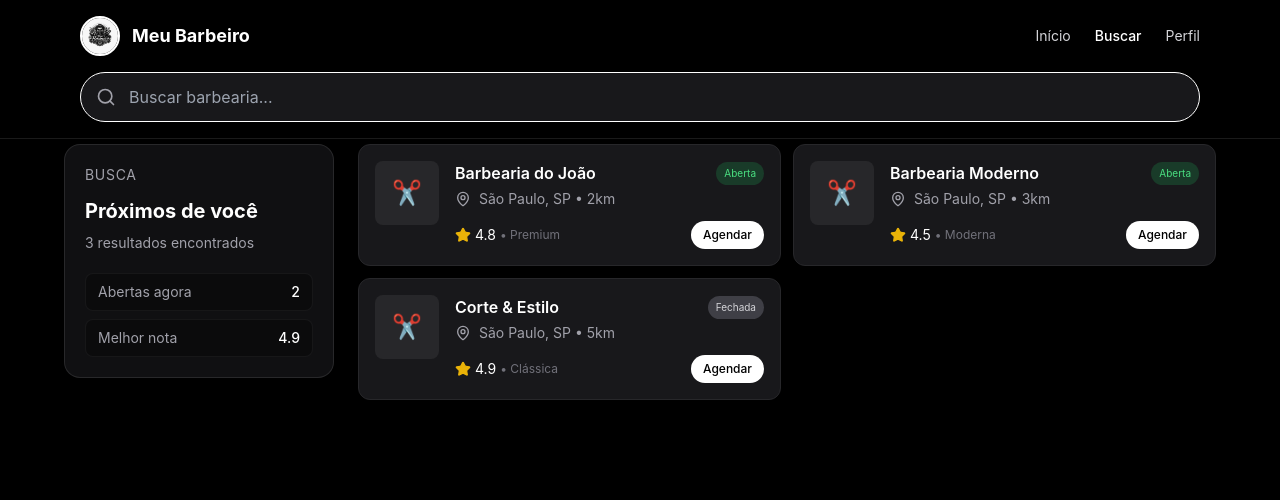
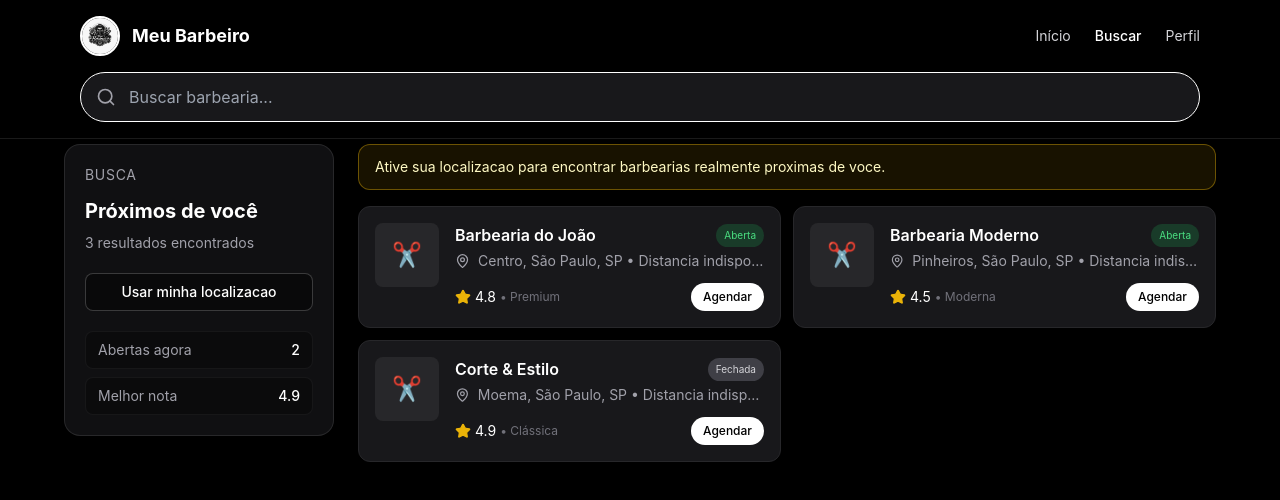
Before and after one commit to oapache/meu-barbeiro, a Next.js app in the folder frontend/: page /buscar in a window 1280 px wide. Shown: the top 500 px of the page. Built offline with nearby package versions, Linux system fonts and the light colour scheme; no server answers.

Commit message:
feat(buscar): pedir localizacao e ordenar por proximidade

```diff
--- a/frontend/src/app/buscar/page.tsx
+++ b/frontend/src/app/buscar/page.tsx
@@ -1,6 +1,6 @@
 'use client'
 
-import { useState } from 'react'
+import { useMemo, useState } from 'react'
 import Link from 'next/link'
 import { Search, MapPin, Star } from 'lucide-react'
 
@@ -8,25 +8,135 @@ type BarbeariaResumo = {
   id: string
   nome: string
   endereco: string
-  distancia: string
+  latitude: number
+  longitude: number
   nota: number
   categoria: string
   aberto: boolean
 }
 
+type LocalizacaoCliente = {
+  latitude: number
+  longitude: number
+}
+
+const formatarDistancia = (distanciaKm: number) => {
+  if (distanciaKm < 1) {
+    return `${Math.round(distanciaKm * 1000)} m`
+  }
+
+  return `${distanciaKm.toFixed(1)} km`
+}
+
+const calcularDistanciaKm = (origem: LocalizacaoCliente, destino: { latitude: number; longitude: number }) => {
+  const raioTerraKm = 6371
+  const dLat = ((destino.latitude - origem.latitude) * Math.PI) / 180
+  const dLon = ((destino.longitude - origem.longitude) * Math.PI) / 180
+
+  const lat1 = (origem.latitude * Math.PI) / 180
+  const lat2 = (destino.latitude * Math.PI) / 180
+
+  const a =
+    Math.sin(dLat / 2) * Math.sin(dLat / 2) +
+    Math.cos(lat1) * Math.cos(lat2) * Math.sin(dLon / 2) * Math.sin(dLon / 2)
+
+  const c = 2 * Math.atan2(Math.sqrt(a), Math.sqrt(1 - a))
+  return raioTerraKm * c
+}
+
 export default function BuscarPage() {
   const [busca, setBusca] = useState('')
+  const [localizacaoCliente, setLocalizacaoCliente] = useState<LocalizacaoCliente | null>(null)
+  const [statusLocalizacao, setStatusLocalizacao] = useState<string>('')
+  const [solicitandoLocalizacao, setSolicitandoLocalizacao] = useState(false)
 
   // Dados mockados (depois conectar com API)
   const mockBarbearias: BarbeariaResumo[] = [
-    { id: '1', nome: 'Barbearia do João', endereco: 'São Paulo, SP', distancia: '2km', nota: 4.8, categoria: 'Premium', aberto: true },
-    { id: '2', nome: 'Barbearia Moderno', endereco: 'São Paulo, SP', distancia: '3km', nota: 4.5, categoria: 'Moderna', aberto: true },
-    { id: '3', nome: 'Corte & Estilo', endereco: 'São Paulo, SP', distancia: '5km', nota: 4.9, categoria: 'Clássica', aberto: false },
+    {
+      id: '1',
+      nome: 'Barbearia do João',
+      endereco: 'Centro, São Paulo, SP',
+      latitude: -23.55052,
+      longitude: -46.63331,
+      nota: 4.8,
+      categoria: 'Premium',
+      aberto: true,
+    },
+    {
+      id: '2',
+      nome: 'Barbearia Moderno',
+      endereco: 'Pinheiros, São Paulo, SP',
+      latitude: -23.56622,
+      longitude: -46.69233,
+      nota: 4.5,
+      categoria: 'Moderna',
+      aberto: true,
+    },
+    {
+      id: '3',
+      nome: 'Corte & Estilo',
+      endereco: 'Moema, São Paulo, SP',
+      latitude: -23.60153,
+      longitude: -46.66808,
+      nota: 4.9,
+      categoria: 'Clássica',
+      aberto: false,
+    },
   ]
 
-  const filtradas = mockBarbearias.filter(b =>
-    b.nome.toLowerCase().includes(busca.toLowerCase())
-  )
+  const solicitarLocalizacao = () => {
+    if (!navigator.geolocation) {
+      setStatusLocalizacao('Seu navegador nao suporta geolocalizacao.')
+      return
+    }
+
+    setSolicitandoLocalizacao(true)
+    setStatusLocalizacao('Buscando sua localizacao...')
+
+    navigator.geolocation.getCurrentPosition(
+      (position) => {
+        setLocalizacaoCliente({
+          latitude: position.coords.latitude,
+          longitude: position.coords.longitude,
+        })
+        setStatusLocalizacao('Localizacao ativada. Mostrando barbearias mais proximas.')
+        setSolicitandoLocalizacao(false)
+      },
+      () => {
+        setStatusLocalizacao('Nao foi possivel obter sua localizacao. Verifique as permissoes do navegador.')
+        setSolicitandoLocalizacao(false)
+      },
+      {
+        enableHighAccuracy: true,
+        timeout: 10000,
+      }
+    )
+  }
+
+  const barbeariasComDistancia = useMemo(() => {
+    return mockBarbearias
+      .filter((b) => b.nome.toLowerCase().includes(busca.toLowerCase()))
+      .map((barbearia) => {
+        const distanciaKm = localizacaoCliente
+          ? calcularDistanciaKm(localizacaoCliente, {
+              latitude: barbearia.latitude,
+              longitude: barbearia.longitude,
+            })
+          : null
+
+        return {
+          ...barbearia,
+          distanciaKm,
+          distanciaLabel: distanciaKm !== null ? formatarDistancia(distanciaKm) : 'Distancia indisponivel',
+        }
+      })
+      .sort((a, b) => {
+        if (a.distanciaKm === null && b.distanciaKm === null) return 0
+        if (a.distanciaKm === null) return 1
+        if (b.distanciaKm === null) return -1
+        return a.distanciaKm - b.distanciaKm
+      })
+  }, [busca, localizacaoCliente])
 
   return (
     <main className="min-h-screen bg-black text-white">
@@ -75,17 +185,29 @@ export default function BuscarPage() {
               <p className="text-zinc-400 text-sm uppercase tracking-wider">Busca</p>
               <h2 className="text-xl font-bold mt-3">{busca ? `"${busca}"` : 'Próximos de você'}</h2>
               <p className="text-zinc-400 text-sm mt-2">
-                {filtradas.length} resultado{filtradas.length !== 1 ? 's' : ''} encontrado{filtradas.length !== 1 ? 's' : ''}
+                {barbeariasComDistancia.length} resultado{barbeariasComDistancia.length !== 1 ? 's' : ''} encontrado{barbeariasComDistancia.length !== 1 ? 's' : ''}
               </p>
+
+              <button
+                onClick={solicitarLocalizacao}
+                disabled={solicitandoLocalizacao}
+                className="mt-5 w-full rounded-lg border border-white/20 bg-black/40 px-3 py-2 text-sm font-medium text-white hover:bg-black/60 disabled:cursor-not-allowed disabled:opacity-60"
+              >
+                {solicitandoLocalizacao ? 'Obtendo localizacao...' : 'Usar minha localizacao'}
+              </button>
+
+              {statusLocalizacao && (
+                <p className="mt-2 text-xs text-zinc-400 leading-relaxed">{statusLocalizacao}</p>
+              )}
 
               <div className="mt-5 space-y-2 text-sm">
                 <div className="flex items-center justify-between rounded-lg bg-black/30 border border-white/5 px-3 py-2">
                   <span className="text-zinc-400">Abertas agora</span>
-                  <span className="font-medium">{filtradas.filter((b) => b.aberto).length}</span>
+                  <span className="font-medium">{barbeariasComDistancia.filter((b) => b.aberto).length}</span>
                 </div>
                 <div className="flex items-center justify-between rounded-lg bg-black/30 border border-white/5 px-3 py-2">
                   <span className="text-zinc-400">Melhor nota</span>
-                  <span className="font-medium">{filtradas.length ? Math.max(...filtradas.map((b) => b.nota)).toFixed(1) : '-'}</span>
+                  <span className="font-medium">{barbeariasComDistancia.length ? Math.max(...barbeariasComDistancia.map((b) => b.nota)).toFixed(1) : '-'}</span>
                 </div>
               </div>
             </div>
@@ -96,8 +218,14 @@ export default function BuscarPage() {
               {busca ? `Resultados para "${busca}"` : 'Próximos de você'}
             </h2>
 
+            {!localizacaoCliente && (
+              <div className="mb-4 rounded-xl border border-yellow-500/40 bg-yellow-500/10 px-4 py-3 text-sm text-yellow-100">
+                Ative sua localizacao para encontrar barbearias realmente proximas de voce.
+              </div>
+            )}
+
             <div className="grid gap-3 md:grid-cols-2">
-              {filtradas.map((barbearia) => (
+              {barbeariasComDistancia.map((barbearia) => (
                 <Link key={barbearia.id} href={`/barberia/${barbearia.id}`}>
                   <div className="h-full bg-zinc-900 border border-zinc-800 rounded-xl p-4 hover:border-zinc-700 transition">
                     <div className="flex items-start gap-4">
@@ -113,7 +241,7 @@ export default function BuscarPage() {
                         </div>
                         <div className="flex items-center gap-2 text-sm text-zinc-400 mt-1">
                           <MapPin className="w-4 h-4" />
-                          <span className="truncate">{barbearia.endereco} • {barbearia.distancia}</span>
+                          <span className="truncate">{barbearia.endereco} • {barbearia.distanciaLabel}</span>
                         </div>
                         <div className="flex items-center justify-between mt-3">
                           <div className="flex items-center gap-1">
@@ -131,7 +259,7 @@ export default function BuscarPage() {
                 </Link>
               ))}
 
-              {filtradas.length === 0 && (
+              {barbeariasComDistancia.length === 0 && (
                 <div className="md:col-span-2 text-center py-12 text-zinc-500 bg-zinc-900 border border-zinc-800 rounded-xl">
                   <Search className="w-12 h-12 mx-auto mb-4 opacity-50" />
                   <p>Nenhuma barbearia encontrada</p>
```
